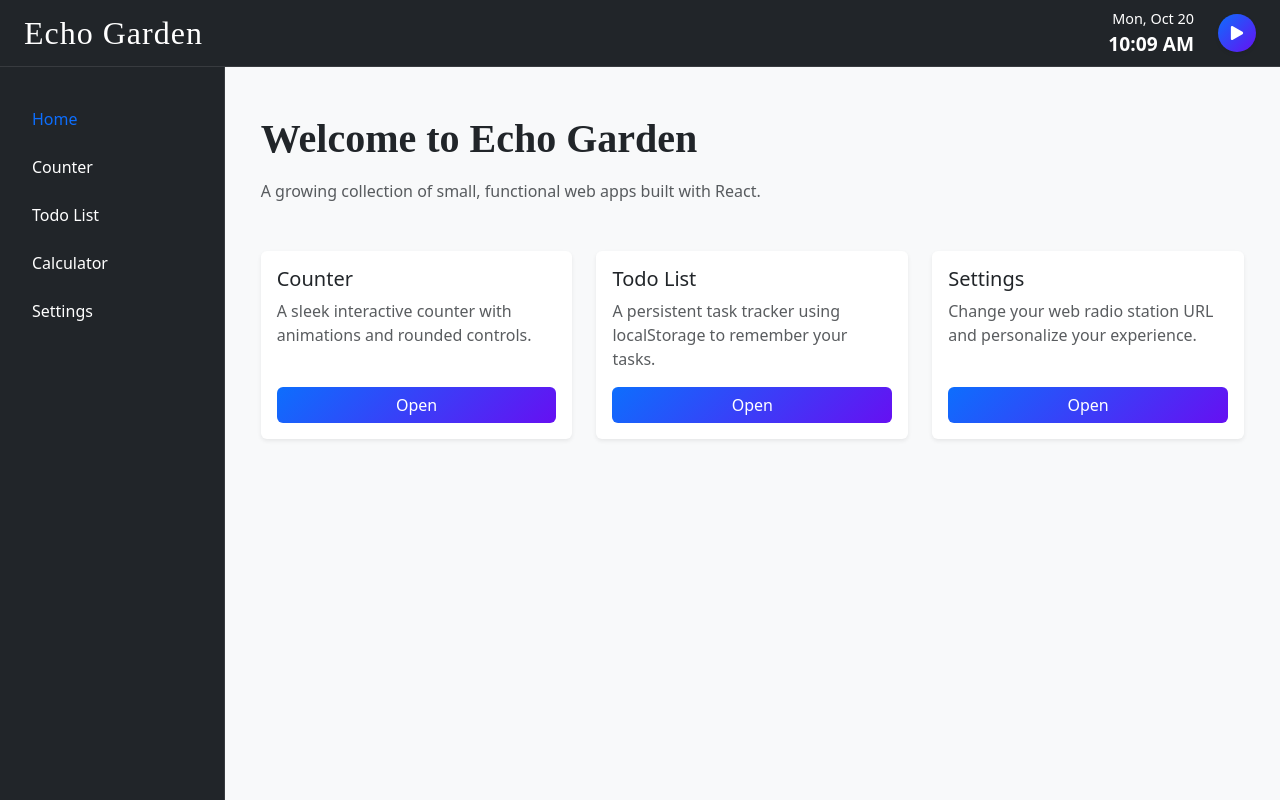
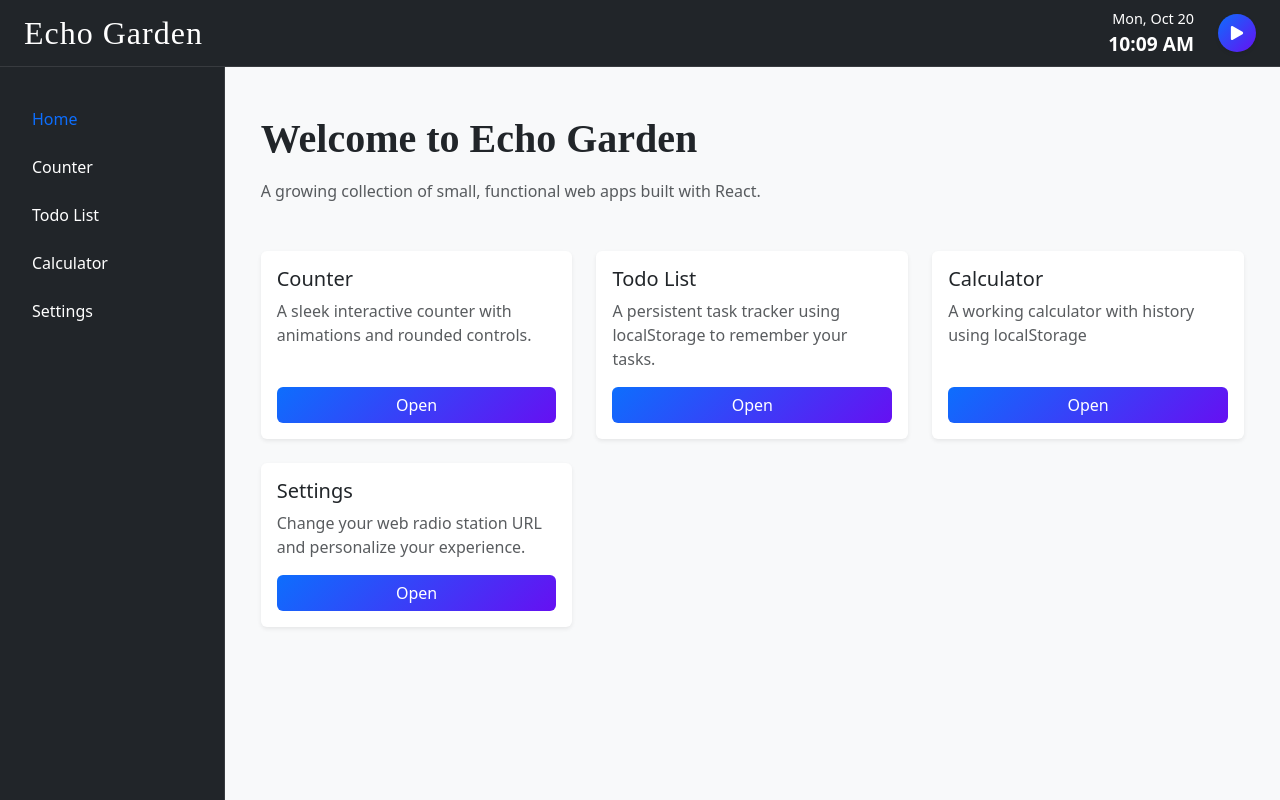
Before and after one commit to grigoris24/echo-garden, a React (Vite) app: page / in a window 1280 px wide. Built offline with nearby package versions, Linux system fonts and the light colour scheme.

Commit message:
Calculator fix

```diff
--- a/src/pages/Home.jsx
+++ b/src/pages/Home.jsx
@@ -11,6 +11,11 @@ export default function Home() {
       title: "Todo List",
       description: "A persistent task tracker using localStorage to remember your tasks.",
       link: "/todo"
+    },
+     {
+      title: "Calculator",
+      description: "A working calculator with history using localStorage",
+      link: "/calculator"
     },
     {
       title: "Settings",
```
